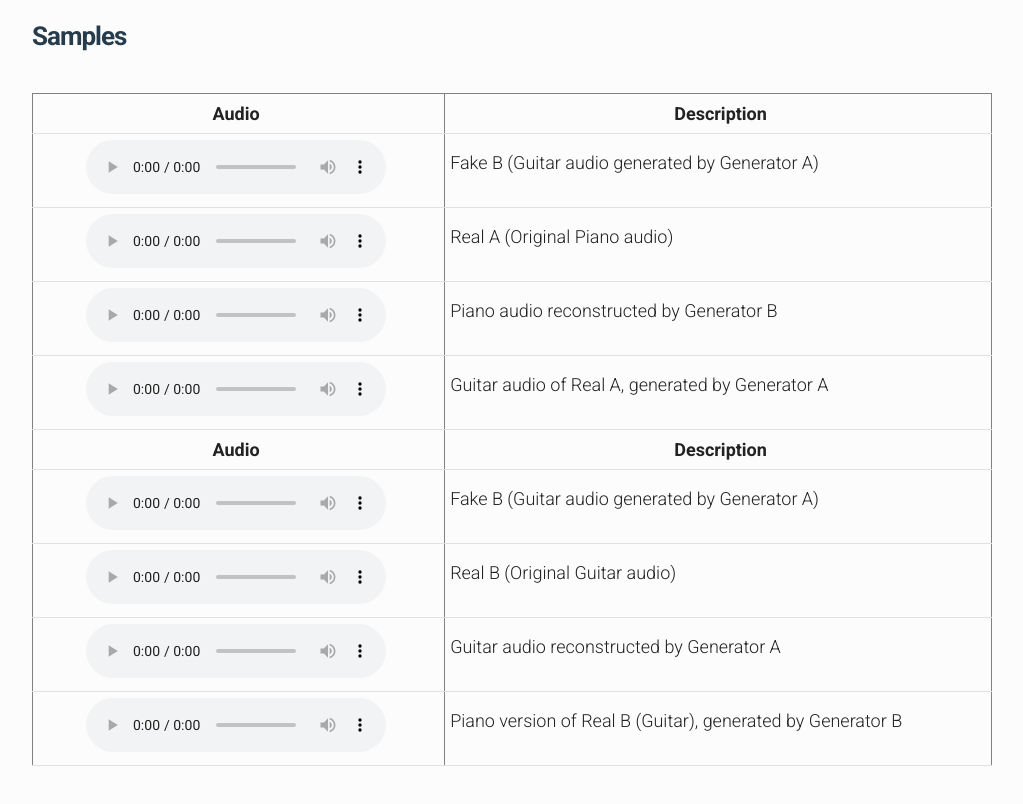
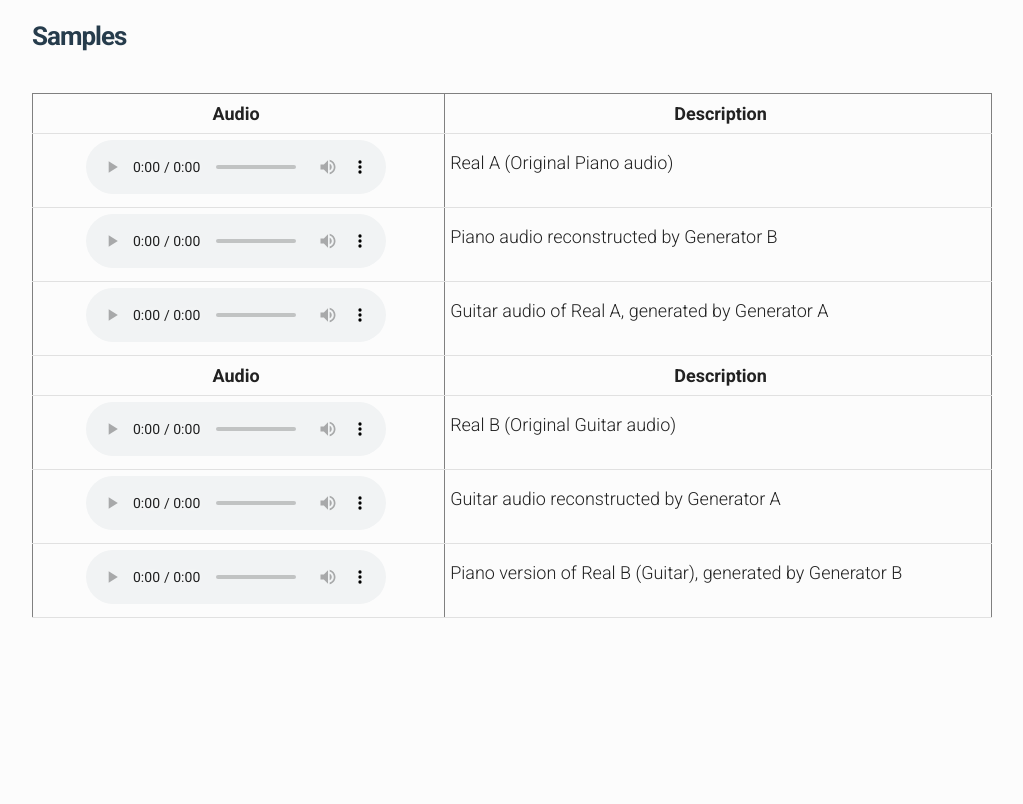
Before and after one commit to CycleGANP2G/CycleGANP2G.github.io, a plain HTML site: page index.html in a window 1280 px wide. Shown: the part 580-1384 px from the top of the page, without its empty margins (128-1151 px from the left). After the commit the page ends 1238 px from the top, so only its background shows below. Drawn offline with nearby package versions, Linux system fonts and the light colour scheme.

Commit message:
new samples

```diff
--- a/index.html
+++ b/index.html
@@ -50,18 +50,7 @@
           <th width="40%" style="text-align: center" scope="col">Description</th>
         </tr>
 
-        <tr>
-          <td width="26%" style="text-align: center">
-            <audio controls="controls">
-                <source src="clip_1411_fake_B_generated_e2e (1).wav" autoplay="">Your browser does not support the audio element.
-            </audio>
-          <td width="26%" style="text-align: left">
-            <p>Fake B (Guitar audio generated by Generator A)</p>
-            <!-- <p>Section B: (phrase b1: 00:25-00:33; 00:33-00:41; 00:41-00:49);</p>
-            <p>Section A: (phrase a1: 00:49-00:57; 00:57-1:05);</p>
-            <p>Section B: (phrase b1: 1:05-1:13; 1:13-1:21);</p>
-            <p>Section A: (phrase a1: 1:21-1:29; 1:29-1:39).</p> -->
-        </tr>
+
         <tr>
           <td width="26%" style="text-align: center">
             <audio controls="controls">
@@ -94,18 +83,6 @@
         <tr>
           <td width="26%" style="text-align: center">
             <audio controls="controls">
-                <source src="clip_1411_fake_B_generated_e2e (1).wav" autoplay="">Your browser does not support the audio element.
-            </audio>
-          <td width="26%" style="text-align: left">
-            <p>Fake B (Guitar audio generated by Generator A)</p>
-            <!-- <p>Section B: (phrase b1: 00:25-00:33; 00:33-00:41; 00:41-00:49);</p>
-            <p>Section A: (phrase a1: 00:49-00:57; 00:57-1:05);</p>
-            <p>Section B: (phrase b1: 1:05-1:13; 1:13-1:21);</p>
-            <p>Section A: (phrase a1: 1:21-1:29; 1:29-1:39).</p> -->
-        </tr>
-        <tr>
-          <td width="26%" style="text-align: center">
-            <audio controls="controls">
                 <source src="clip_1433_real_B_generated_e2e.wav" autoplay="">Your browser does not support the audio element.
             </audio>
           <td width="26%" style="text-align: left">
```
